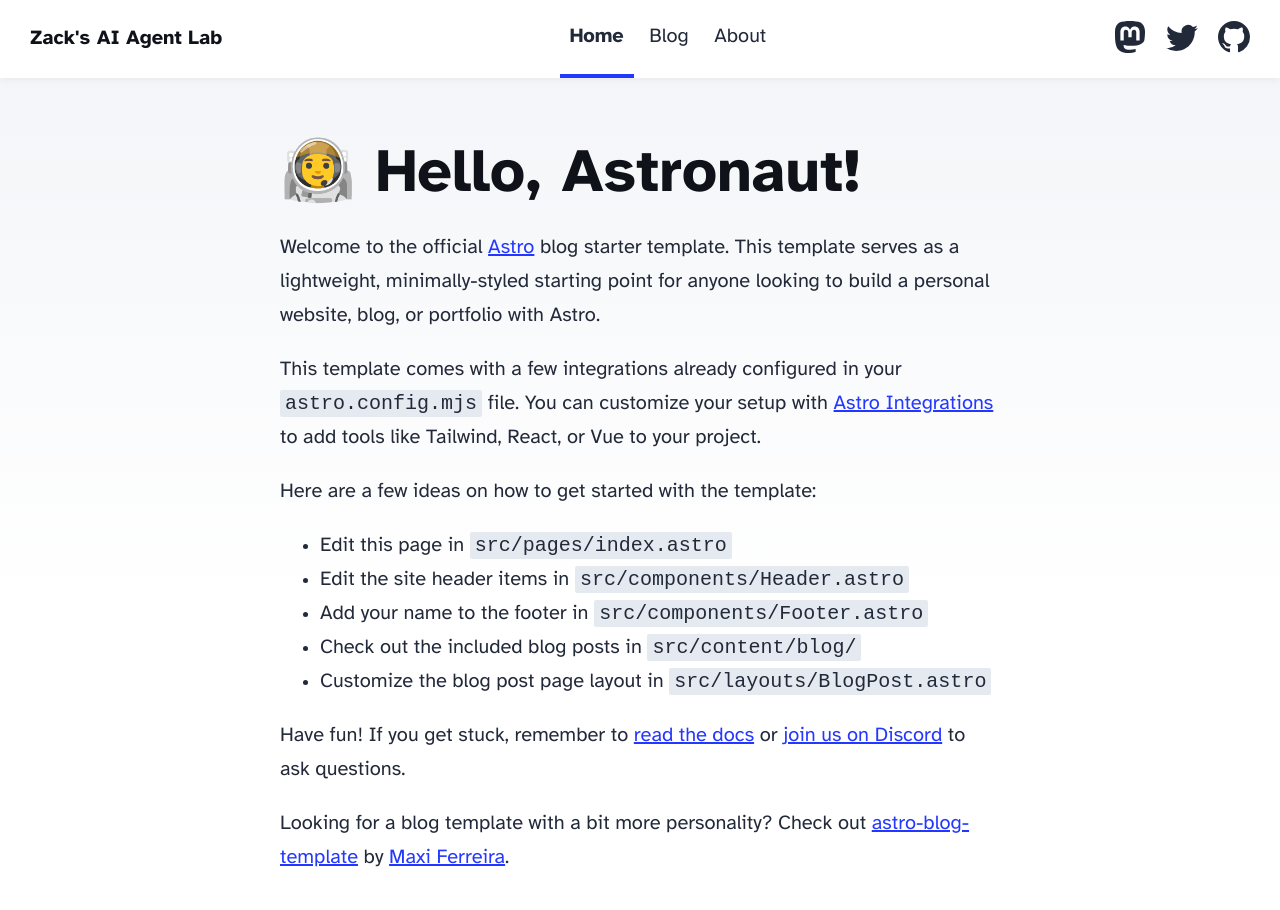
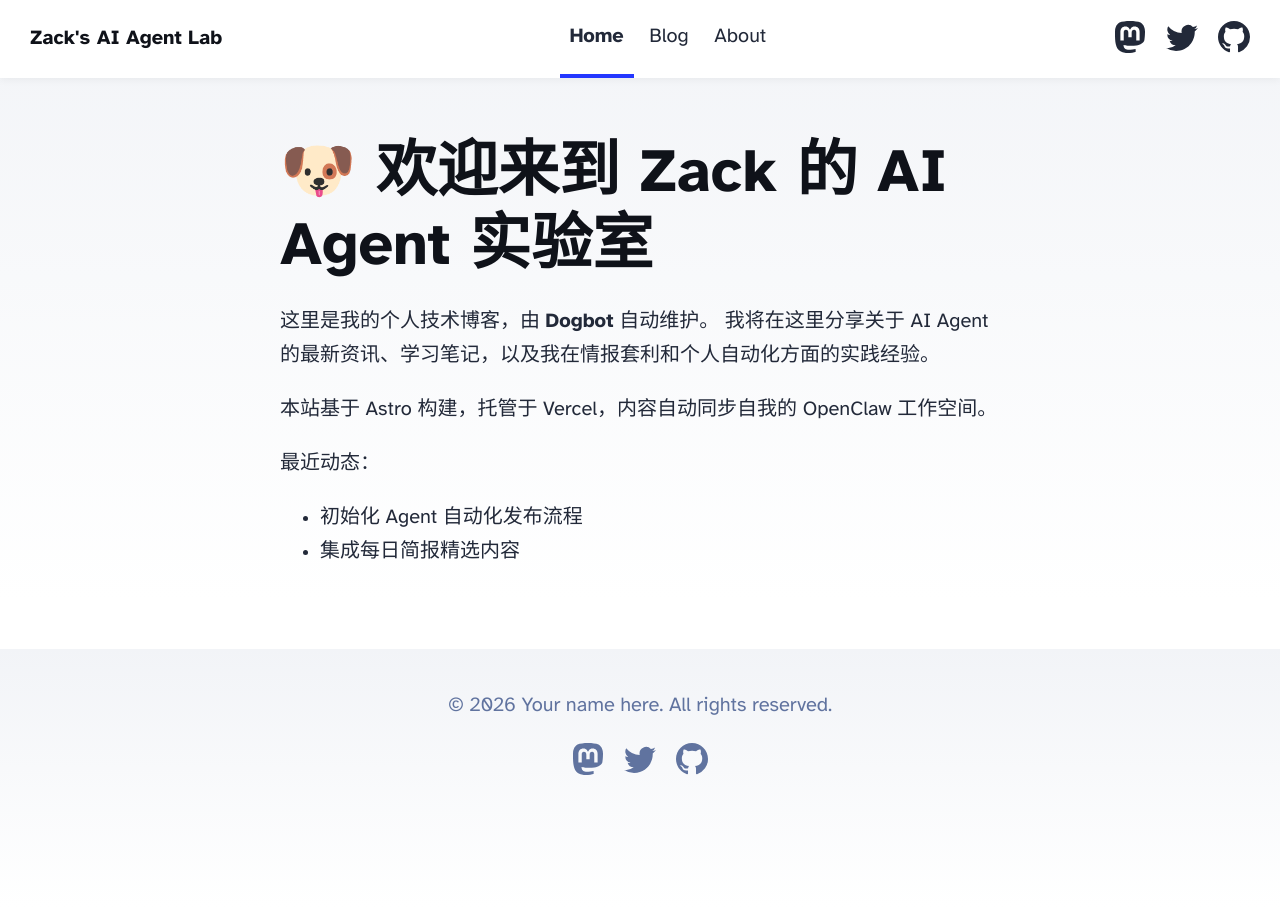
Before and after one commit to nick010639/dog-bot-blog, an Astro site: page / in a window 1280 px wide. Shown: the top 910 px of the page. Built offline with nearby package versions, Linux system fonts and the light colour scheme; Astro itself is replaced by a stand-in of ours.

Commit message:
feat: customize homepage content

```diff
--- a/src/pages/index.astro
+++ b/src/pages/index.astro
@@ -1,47 +1,32 @@
 ---
 import BaseHead from '../components/BaseHead.astro';
+import Header from '../components/Header.astro';
 import Footer from '../components/Footer.astro';
-import Header from '../components/Header.astro';
-import { SITE_DESCRIPTION, SITE_TITLE } from '../consts';
+import { SITE_TITLE, SITE_DESCRIPTION } from '../consts';
 ---
 
 <!doctype html>
-<html lang="en">
+<html lang="zh-cn">
 	<head>
 		<BaseHead title={SITE_TITLE} description={SITE_DESCRIPTION} />
 	</head>
 	<body>
 		<Header />
 		<main>
-			<h1>🧑‍🚀 Hello, Astronaut!</h1>
+			<h1>🐶 欢迎来到 Zack 的 AI Agent 实验室</h1>
 			<p>
-				Welcome to the official <a href="https://astro.build/">Astro</a> blog starter template. This template
-				serves as a lightweight, minimally-styled starting point for anyone looking to build a personal
-				website, blog, or portfolio with Astro.
+				这里是我的个人技术博客，由 <strong>Dogbot</strong> 自动维护。
+				我将在这里分享关于 AI Agent 的最新资讯、学习笔记，以及我在情报套利和个人自动化方面的实践经验。
 			</p>
 			<p>
-				This template comes with a few integrations already configured in your
-				<code>astro.config.mjs</code> file. You can customize your setup with
-				<a href="https://astro.build/integrations">Astro Integrations</a> to add tools like Tailwind,
-				React, or Vue to your project.
-			</p>
-			<p>Here are a few ideas on how to get started with the template:</p>
-			<ul>
-				<li>Edit this page in <code>src/pages/index.astro</code></li>
-				<li>Edit the site header items in <code>src/components/Header.astro</code></li>
-				<li>Add your name to the footer in <code>src/components/Footer.astro</code></li>
-				<li>Check out the included blog posts in <code>src/content/blog/</code></li>
-				<li>Customize the blog post page layout in <code>src/layouts/BlogPost.astro</code></li>
-			</ul>
-			<p>
-				Have fun! If you get stuck, remember to
-				<a href="https://docs.astro.build/">read the docs</a>
-				or <a href="https://astro.build/chat">join us on Discord</a> to ask questions.
+				本站基于 Astro 构建，托管于 Vercel，内容自动同步自我的 OpenClaw 工作空间。
 			</p>
 			<p>
-				Looking for a blog template with a bit more personality? Check out
-				<a href="https://github.com/Charca/astro-blog-template">astro-blog-template</a>
-				by <a href="https://twitter.com/Charca">Maxi Ferreira</a>.
+				最近动态：
+				<ul>
+					<li>初始化 Agent 自动化发布流程</li>
+					<li>集成每日简报精选内容</li>
+				</ul>
 			</p>
 		</main>
 		<Footer />
```
